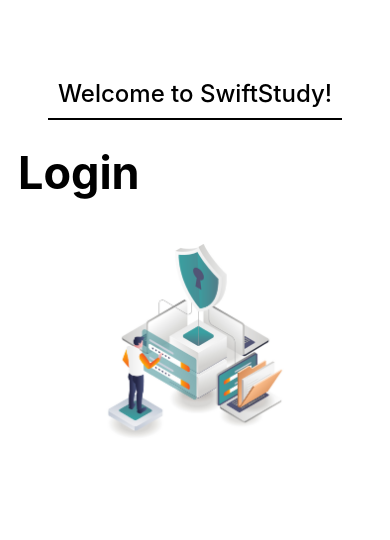
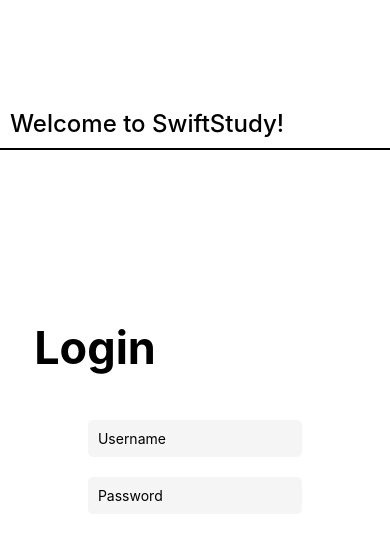
Before and after one commit to tolera1ed01/SwiftStudy, a React Native app: screen / in a window 390 px wide. Shown: the top 540 px of the page. Built offline with nearby package versions, Linux system fonts and the light colour scheme.

Commit message:
Progress 21/01/25

```diff
--- a/Screens/LoginScreen.js
+++ b/Screens/LoginScreen.js
@@ -1,8 +1,6 @@
 import React from "react";
-import { View, Text, StyleSheet, Image } from "react-native";
+import { View, Text, StyleSheet, Image, SafeAreaView, TextInput } from "react-native";
 import styles from "../stylesheet";
-
-const LoginImage = require("../assets/images/LoginImage.jpg");
 
 
 
@@ -11,15 +9,23 @@
 
 const LoginScreen = () => {
   return (
-    <View style={{flex: 1, justifyContent: "center", alignContent: "center"}}>
-      <Text style={styles.appName}>Welcome to SwiftStudy!</Text>
-      <Text style={{position: "relative", bottom: 275, right: 30, fontSize: 45, fontWeight: "bold", fontFamily: "",}}>Login</Text>
-      <View style= {styles.imageContainer}>
-        <Image source={LoginImage} style={{ width:200, height:200, position: "relative",  }} />
-      </View>
-    </View>
-  )
+      <SafeAreaView style={styles.container}>
+        <Text style={styles.appName}>Welcome to SwiftStudy!</Text>
+        <Text style={styles.loginTitle}>Login</Text>
+        <View style={styles.inputContainer}>
+          <TextInput
+            style={styles.inputBox}
+            placeholder="Username"
+          />
+          <TextInput
+            style={styles.inputBox}
+            placeholder="Password"
+          />
+        </View>
+      </SafeAreaView>
+  );
 }
 
 
+
 export default LoginScreen;
--- a/stylesheet.js
+++ b/stylesheet.js
@@ -1,17 +1,20 @@
+import { Dimensions } from 'react-native';
 import { StyleSheet, Text, View } from "react-native";
+
+const windowWidth = Dimensions.get('window').width;
+const windowHeight = Dimensions.get('window').height;
+
 
 const styles = StyleSheet.create({
   container: {
-    flex: 1,
     backgroundColor: "#fff",
     alignItems: "center",
     justifyContent: "center",
+    width: windowWidth * 1,
+    height: windowHeight * 1.2,
   },
   appName: {
-    position: "relative",
-    bottom: 300,
-
-
+    bottom: 200,
     fontSize: 24,
     fontWeight: "500",
     fontFamily: "",
@@ -27,6 +30,33 @@
     left: 0,
     right: 0,
   },
+  loginTitle: {
+    position: "relative",
+    marginTop: "50%",
+    bottom: 225,
+    right: 100,
+    fontSize: 45,
+    fontWeight: "bold",
+    fontFamily: "",
+  },
+  inputBox: {
+    backgroundColor: "#f5f5f5",
+    borderColor: "#ccc",
+    padding: 10,
+    borderRadius: 5,
+    width: "90%",
+    height: "50",
+    marginTop: 20,
+  },
+  inputContainer: {
+    position: "relative",
+    bottom: 200,
+    width: "350",
+    flexDirection: "column",
+    justifyContent: "center",
+    alignItems: "center",
+
+  },
 });
 
 export default styles;
```
